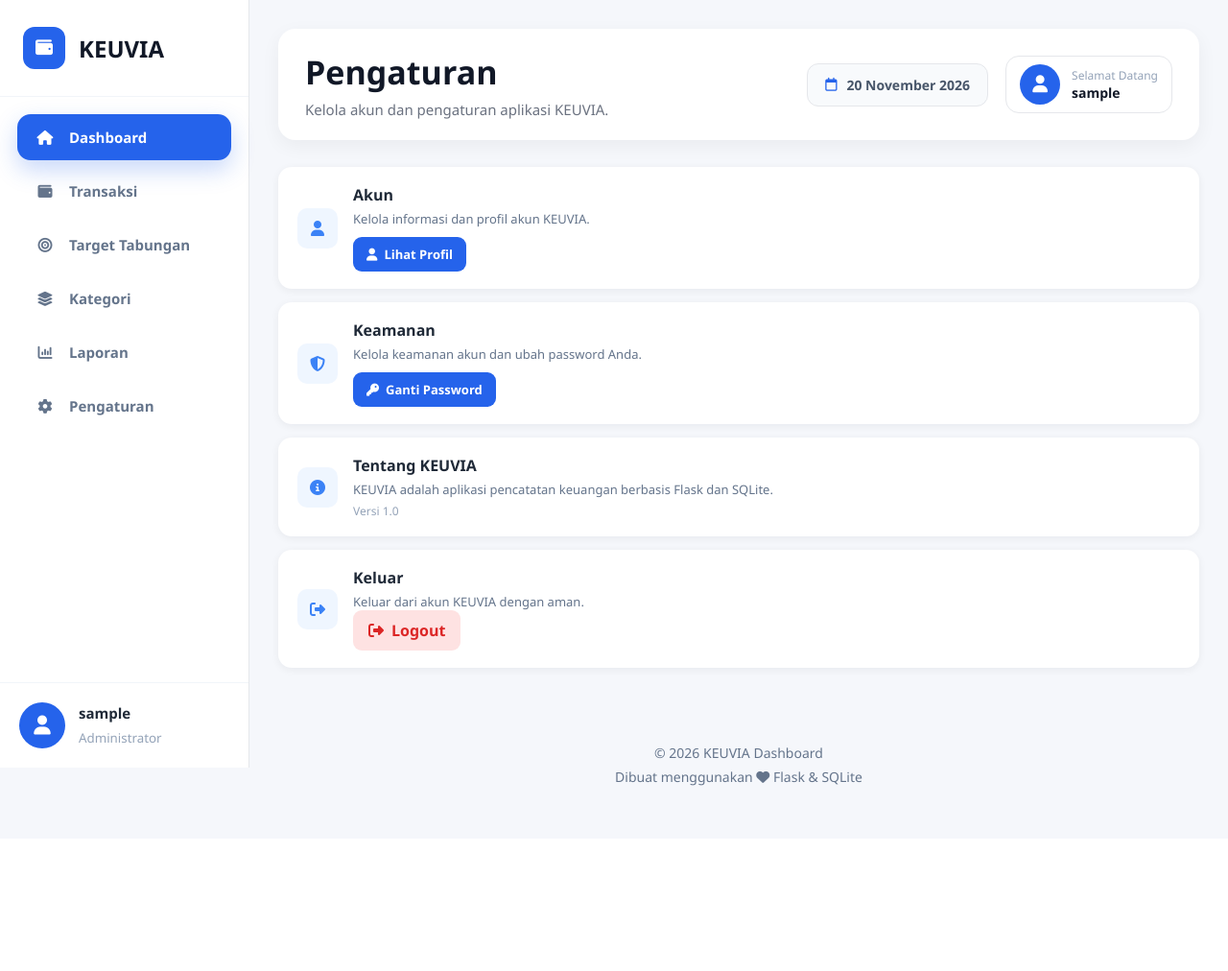
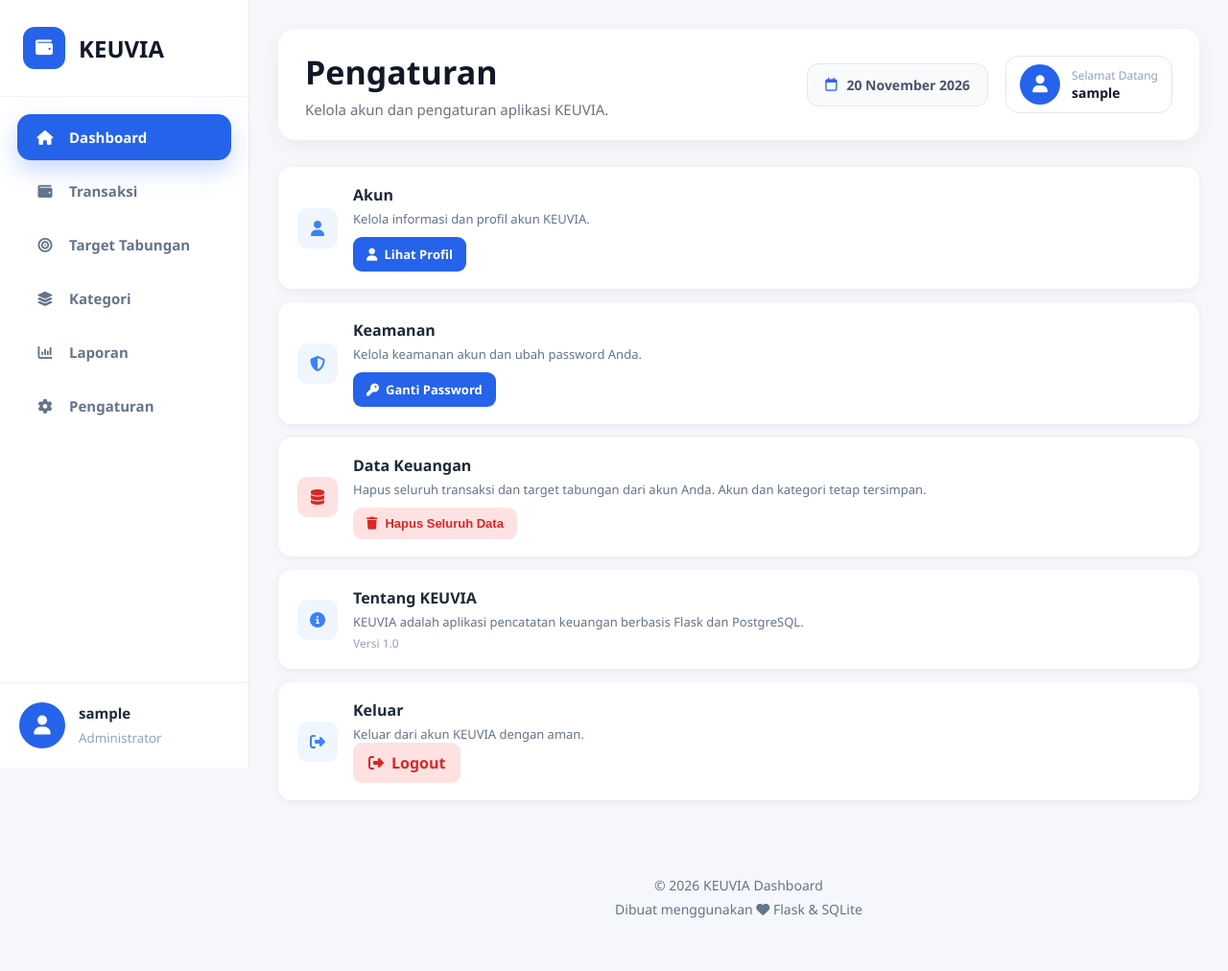
Before and after one commit to iqbalprakoso/keuvia, a Flask app: page /pengaturan in a window 1280 px wide. Shown: the whole page at 96% size. Before the commit the page ends 819 px from the top, so only its background shows below. Run offline with Flask 3, Linux system fonts and the light colour scheme; the visitor is signed in with stand-in values (Sample User, id 1); some libraries are stand-ins or nearby versions.

Commit message:
Add delete all financial data feature

```diff
--- a/app.py
+++ b/app.py
@@ -1545,6 +1545,57 @@ def pengaturan():
     )
 
 
+@app.route("/hapus-seluruh-data", methods=["POST"])
+def hapus_seluruh_data():
+    password = request.form.get("password", "").strip()
+
+    if not password:
+        flash("Password wajib diisi.", "error")
+        return redirect(url_for("pengaturan"))
+
+    conn = get_db()
+
+    try:
+        # Ambil password akun yang sedang login
+        user = conn.execute(
+            "SELECT password FROM users WHERE id = %s",
+            (session["user_id"],)
+        ).fetchone()
+
+        # Verifikasi password
+        if not user or not check_password_hash(user["password"], password):
+            conn.rollback()
+            flash("Password yang Anda masukkan salah.", "error")
+            return redirect(url_for("pengaturan"))
+
+        # Hapus data keuangan milik akun yang sedang login
+        conn.execute(
+            "DELETE FROM transaksi WHERE user_id = %s",
+            (session["user_id"],)
+        )
+
+        conn.execute(
+            "DELETE FROM target_tabungan WHERE user_id = %s",
+            (session["user_id"],)
+        )
+
+        # Simpan kedua penghapusan sekaligus
+        conn.commit()
+
+        flash("Seluruh data keuangan berhasil dihapus.", "success")
+
+    except Exception:
+        conn.rollback()
+        app.logger.exception("Gagal menghapus seluruh data keuangan")
+        flash("Penghapusan data gagal. Silakan coba kembali.", "error")
+
+    finally:
+        conn.close()
+
+    return redirect(url_for("pengaturan"))
+
+
+
 # ==========================================================
 # ROUTE EXPORT EXCEL
 # Mengekspor seluruh transaksi ke file Excel
--- a/static/css/global.css
+++ b/static/css/global.css
@@ -648,11 +648,9 @@ ul {
   }
   */
 
-
   /* HEADER MOBILE - TANGGAL & USER SEJAJAR */
 
   @media (max-width: 768px) {
-
     .topbar-right {
       width: 100%;
       display: grid;
@@ -695,7 +693,6 @@ ul {
     }
   }
 
-
   .user-name span {
     font-size: 10px;
   }
@@ -721,4 +718,3 @@ ul {
   text-align: center;
   font-size: 11px;
 }
-}
--- a/static/css/pengaturan.css
+++ b/static/css/pengaturan.css
@@ -246,3 +246,169 @@
 .profile-back .btn-secondary:hover {
   background: #e2e8f0;
 }
+
+/* ==========================================================
+   HAPUS DATA KEUANGAN
+========================================================== */
+
+.danger-icon {
+  background: #fee2e2;
+  color: #dc2626;
+}
+
+.btn-delete-data {
+  display: inline-flex;
+  align-items: center;
+  justify-content: center;
+  gap: 8px;
+
+  margin-top: 10px;
+  padding: 9px 14px;
+
+  border: none;
+  border-radius: 9px;
+
+  background: #fee2e2;
+  color: #dc2626;
+
+  font-size: 13px;
+  font-weight: 600;
+
+  cursor: pointer;
+  transition: 0.2s ease;
+}
+
+.btn-delete-data:hover {
+  background: #fecaca;
+}
+
+/* ==========================================================
+   MODAL HAPUS DATA
+========================================================== */
+
+.modal-hapus-data {
+  display: none;
+  position: fixed;
+  inset: 0;
+  z-index: 9999;
+
+  align-items: center;
+  justify-content: center;
+
+  padding: 20px;
+  background: rgba(15, 23, 42, 0.55);
+}
+
+.modal-hapus-data.active {
+  display: flex;
+}
+
+.modal-hapus-content {
+  width: 100%;
+  max-width: 420px;
+
+  padding: 25px;
+  border-radius: 16px;
+
+  background: #ffffff;
+  box-shadow: 0 10px 35px rgba(0, 0, 0, 0.15);
+}
+
+.modal-hapus-icon {
+  width: 50px;
+  height: 50px;
+
+  display: flex;
+  align-items: center;
+  justify-content: center;
+
+  margin-bottom: 16px;
+  border-radius: 12px;
+
+  background: #fee2e2;
+  color: #dc2626;
+
+  font-size: 22px;
+}
+
+.modal-hapus-content h3 {
+  margin: 0 0 10px;
+  font-size: 19px;
+  color: #0f172a;
+}
+
+.modal-hapus-content p {
+  margin: 0 0 20px;
+
+  color: #64748b;
+  font-size: 13px;
+  line-height: 1.6;
+}
+
+.modal-hapus-content label {
+  display: block;
+  margin-bottom: 8px;
+
+  color: #334155;
+  font-size: 13px;
+  font-weight: 600;
+}
+
+.modal-hapus-content input {
+  width: 100%;
+  box-sizing: border-box;
+
+  padding: 11px 12px;
+  border: 1px solid #cbd5e1;
+  border-radius: 9px;
+
+  outline: none;
+  font-size: 14px;
+}
+
+.modal-hapus-content input:focus {
+  border-color: #2563eb;
+}
+
+.modal-hapus-actions {
+  display: flex;
+  justify-content: flex-end;
+  gap: 10px;
+
+  margin-top: 20px;
+}
+
+.btn-batal-hapus,
+.btn-konfirmasi-hapus {
+  padding: 10px 14px;
+  border: none;
+  border-radius: 9px;
+
+  font-size: 13px;
+  font-weight: 600;
+  cursor: pointer;
+}
+
+.btn-batal-hapus {
+  background: #f1f5f9;
+  color: #475569;
+}
+
+.btn-konfirmasi-hapus {
+  background: #dc2626;
+  color: #ffffff;
+}
+
+.btn-konfirmasi-hapus:hover {
+  background: #b91c1c;
+}
+
+@media (max-width: 400px) {
+  .modal-hapus-actions {
+    flex-direction: column-reverse;
+  }
+
+  .modal-hapus-actions button {
+    width: 100%;
+  }
+}
--- a/templates/pengaturan.html
+++ b/templates/pengaturan.html
@@ -48,6 +48,27 @@
   </div>
 
   <!-- ================================================= -->
+  <!-- DATA KEUANGAN -->
+  <!-- ================================================= -->
+
+  <div class="setting-card">
+    <div class="setting-icon danger-icon">
+      <i class="fa-solid fa-database"></i>
+    </div>
+
+    <div class="setting-content">
+      <h3>Data Keuangan</h3>
+
+      <p>Hapus seluruh transaksi dan target tabungan dari akun Anda. Akun dan kategori tetap tersimpan.</p>
+
+      <button type="button" class="btn-delete-data" onclick="bukaModalHapus()">
+        <i class="fa-solid fa-trash"></i>
+        Hapus Seluruh Data
+      </button>
+    </div>
+  </div>
+
+  <!-- ================================================= -->
   <!-- INFORMASI APLIKASI -->
   <!-- ================================================= -->
 
@@ -59,7 +80,7 @@
     <div class="setting-content">
       <h3>Tentang KEUVIA</h3>
 
-      <p>KEUVIA adalah aplikasi pencatatan keuangan berbasis Flask dan SQLite.</p>
+      <p>KEUVIA adalah aplikasi pencatatan keuangan berbasis Flask dan PostgreSQL.</p>
 
       <p class="app-version">Versi 1.0</p>
     </div>
@@ -87,4 +108,50 @@
   </div>
 </div>
 
+<!-- ================================================= -->
+<!-- MODAL HAPUS DATA -->
+<!-- ================================================= -->
+
+<div id="modalHapusData" class="modal-hapus-data">
+  <div class="modal-hapus-content">
+    <div class="modal-hapus-icon">
+      <i class="fa-solid fa-triangle-exclamation"></i>
+    </div>
+
+    <h3>Hapus Seluruh Data?</h3>
+
+    <p>Semua transaksi dan target tabungan Anda akan dihapus secara permanen. Akun dan kategori tidak akan terhapus.</p>
+
+    <form method="POST" action="{{ url_for('hapus_seluruh_data') }}">
+      <label for="passwordHapus">Masukkan password akun untuk konfirmasi</label>
+
+      <input type="password" id="passwordHapus" name="password" placeholder="Masukkan password Anda" required autocomplete="current-password" />
+
+      <div class="modal-hapus-actions">
+        <button type="button" class="btn-batal-hapus" onclick="tutupModalHapus()">Batal</button>
+
+        <button type="submit" class="btn-konfirmasi-hapus">Ya, Hapus Data</button>
+      </div>
+    </form>
+  </div>
+</div>
+
+<script>
+  function bukaModalHapus() {
+    document.getElementById("modalHapusData").classList.add("active");
+    document.getElementById("passwordHapus").value = "";
+    document.getElementById("passwordHapus").focus();
+  }
+
+  function tutupModalHapus() {
+    document.getElementById("modalHapusData").classList.remove("active");
+  }
+
+  document.getElementById("modalHapusData").addEventListener("click", function (e) {
+    if (e.target === this) {
+      tutupModalHapus();
+    }
+  });
+</script>
+
 {% endblock %}
```
Lines whose indentation alone changed are shown as unchanged.
